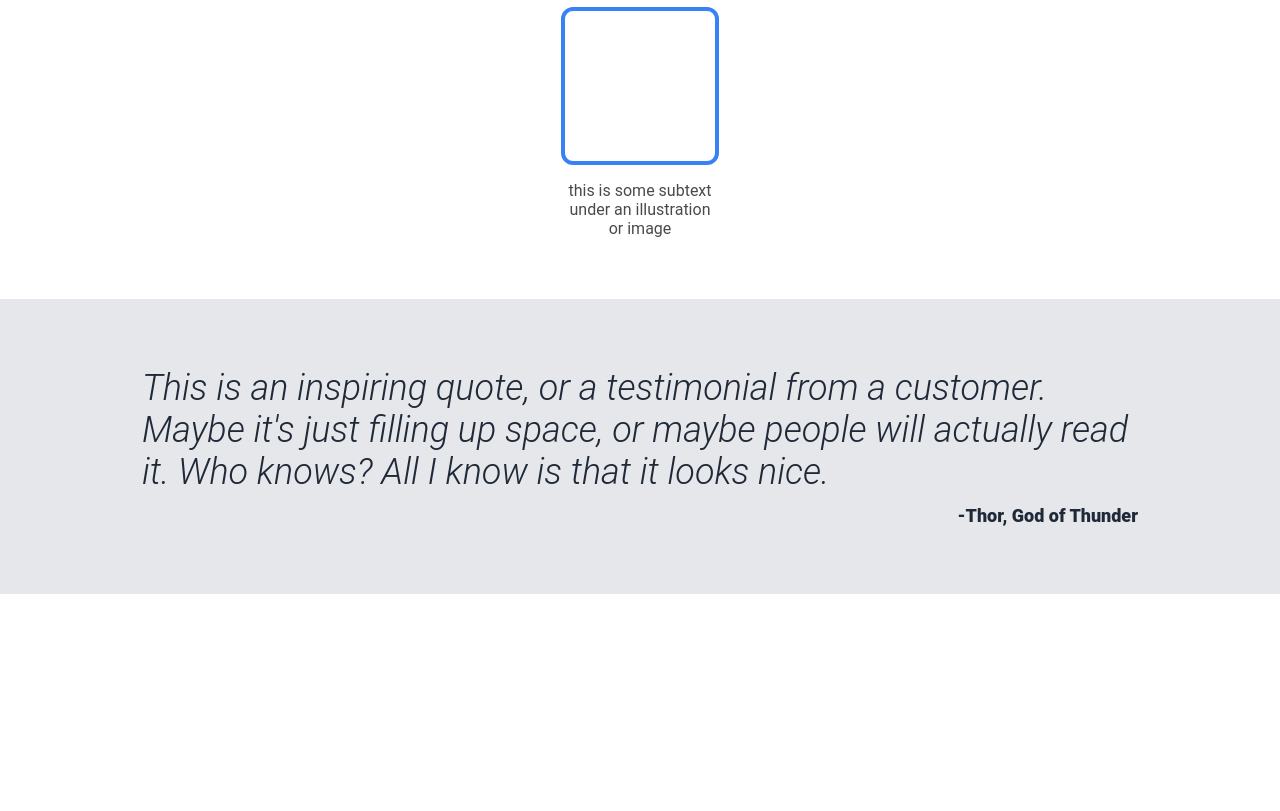
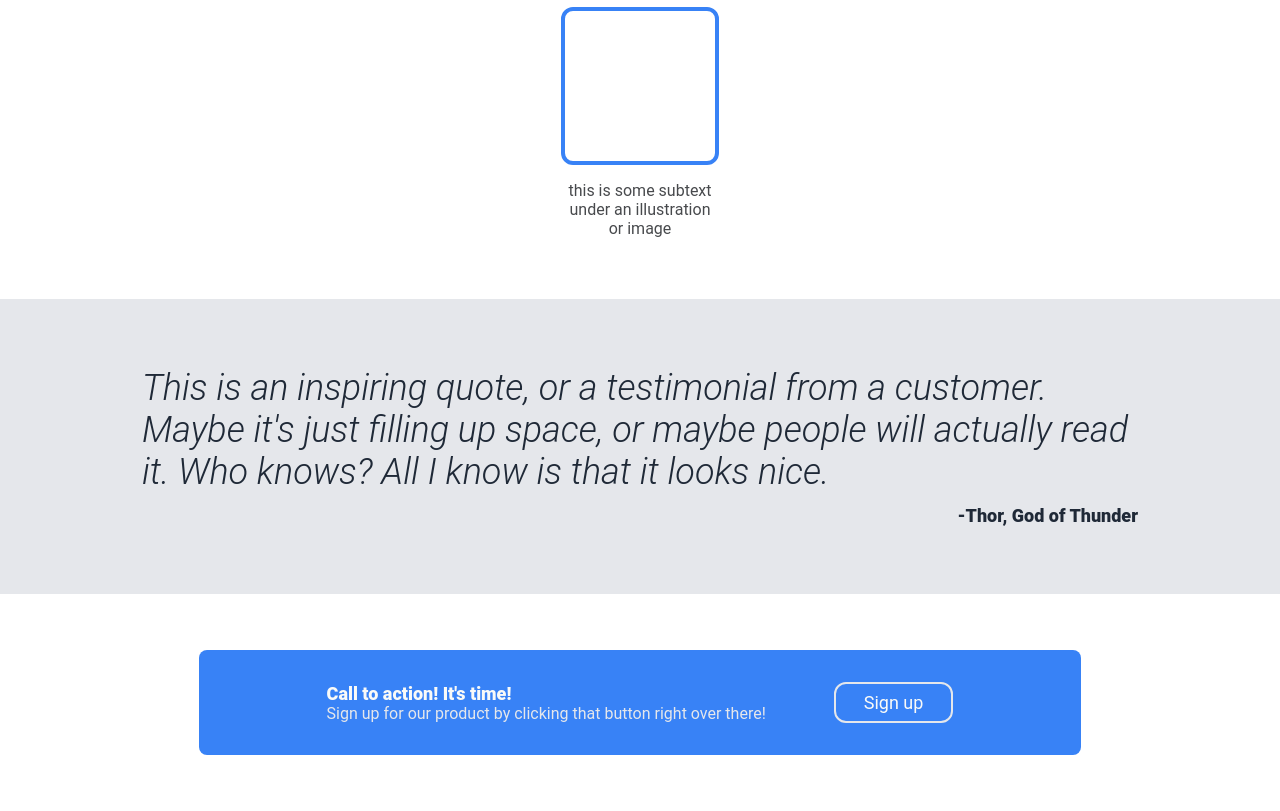
Before and after one commit to leanelys/TOD-Landing-Page, a plain HTML site: page index.html in a window 1280 px wide. Shown: the part 713-1524 px from the top of the page. Before the commit the page ends 1307 px from the top, so only its background shows below. Drawn offline with Linux system fonts and the light colour scheme.

Commit message:
Add call to action section

```diff
--- a/index.html
+++ b/index.html
@@ -76,6 +76,20 @@
       </div>
     </div>
 
+    <div class="action-section">
+      <div class="action-card">
+        <div class="left">
+          <div class="action-header">Call to action! It's time!</div>
+          <div class="action-body">Sign up for our product by clicking that button right over there!</div>
+        </div>
+        <div class="right">
+          <div class="button-outline">
+            <button>Sign up</button>
+          </div>
+        </div>
+      </div>
+    </div>
+
   </body>
 
 </html>
--- a/styles.css
+++ b/styles.css
@@ -144,3 +144,38 @@ a {
   text-align: right;
   margin-top: 12px;
 }
+
+.action-section {
+  display: flex;
+  justify-content: center;
+}
+
+.action-card {
+  display: flex;
+  align-items: center;
+  background-color: #3882F6;
+  border-radius: 8px;
+  padding: 32px 128px;
+  margin: 56px 0px;
+}
+
+.action-header {
+  color: #F9FAF8;
+  font-size: 18px;
+  font-weight: 900;
+}
+
+.action-body {
+  color: #E5E7EB;
+}
+
+.button-outline button {
+  color: #F9FAF8;
+  font-size: 18px;
+  padding: 8px 28px;
+  border-radius: 12px;
+  border: 2px solid #E5E7EB;
+  background-color: #3882F6;
+  margin-left: 68px;
+  white-space: nowrap;
+}
```
